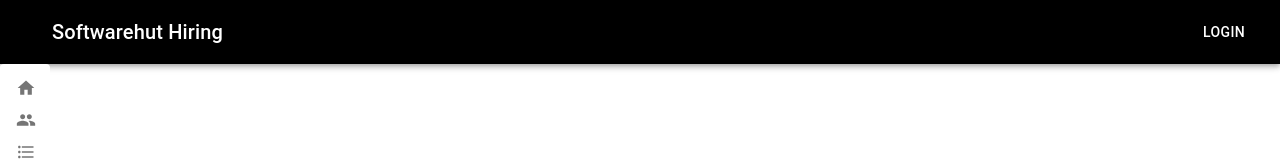
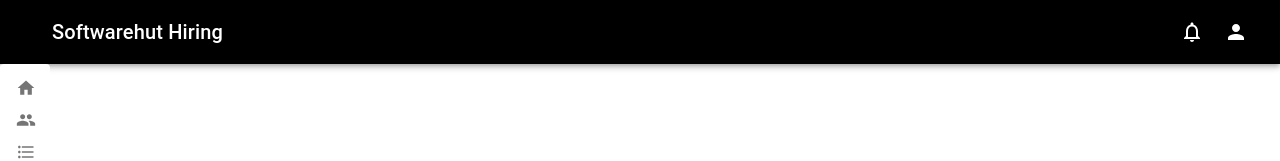
Before and after one commit to softwarehutpl/HeRo-frontend-2, a React (Create React App) app: page / in a window 1280 px wide. Shown: the top 161 px of the page. Built offline with nearby package versions, Linux system fonts and the light colour scheme.

Commit message:
chnaging navbar icons

```diff
--- a/src/modules/common/components/navbar/Navbar.tsx
+++ b/src/modules/common/components/navbar/Navbar.tsx
@@ -5,6 +5,8 @@ import Toolbar from "@mui/material/Toolbar";
 import Typography from "@mui/material/Typography";
 import Button from "@mui/material/Button";
 import IconButton from "@mui/material/IconButton";
+import NotificationsNoneIcon from "@mui/icons-material/NotificationsNone";
+import PersonIcon from "@mui/icons-material/Person";
 
 export default function Navbar() {
   return (
@@ -21,7 +23,10 @@ export default function Navbar() {
           <Typography variant="h6" component="div" sx={{ flexGrow: 1 }}>
             Softwarehut Hiring
           </Typography>
-          <Button color="inherit">Login</Button>
+          <Button color="inherit">
+            <NotificationsNoneIcon />
+            <PersonIcon sx={{ paddingLeft: "20px" }} />
+          </Button>
         </Toolbar>
       </AppBar>
     </Box>
```
